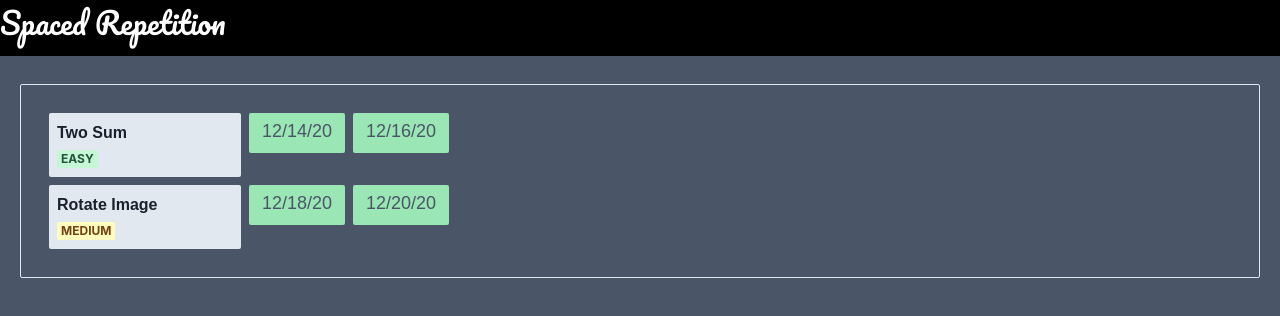
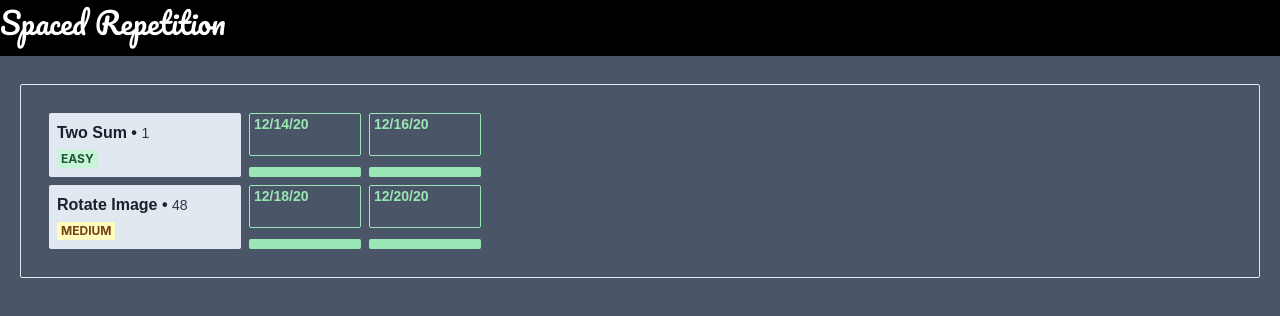
Before and after one commit to tpooch21/spaced-rep, a React (Create React App) app in the folder client/: page / in a window 1280 px wide. Shown: the top 316 px of the page. Built offline with nearby package versions, Linux system fonts and the light colour scheme; a web font is replaced by a local one.

Commit message:
Abstract Inidividual date layout into DateItem components

```diff
--- /dev/null
+++ b/client/src/components/ProblemGroup/DateItem.js
@@ -0,0 +1,29 @@
+import { Flex, Spacer, Box, Text } from "@chakra-ui/react";
+
+const DateItem = ({ date, status }) => (
+  <Flex direction="column" align="center" h={16} ml={2}>
+    <Box
+      flex="4"
+      w={28}
+      borderWidth="1px"
+      borderRadius="sm"
+      borderColor="green.200"
+      pl={1}
+    >
+      <Text
+        flex="4"
+        color="green.200"
+        fontFamily="main"
+        fontSize="sm"
+        align="left"
+        fontWeight="bold"
+      >
+        {date}
+      </Text>
+    </Box>
+    <Spacer />
+    <Box flex="1" bg="green.200" w={28} borderRadius="sm"></Box>
+  </Flex>
+);
+
+export default DateItem;
--- a/client/src/components/ProblemGroup/ProblemGroup.js
+++ b/client/src/components/ProblemGroup/ProblemGroup.js
@@ -1,37 +1,19 @@
 // Components
 import ProblemInfo from "./ProblemInfo";
+import DateItem from "./DateItem";
 
 // Styles
-import { Flex, Box, Text } from "@chakra-ui/react";
+import { Flex } from "@chakra-ui/react";
 
 const ProblemGroup = ({ problem }) => {
-  const { name, dates, difficulty, url } = problem;
+  const { name, dates, difficulty, url, id } = problem;
 
   return (
     <Flex h={16} spacing={6} m={2} align="flex-start">
-      <ProblemInfo name={name} difficulty={difficulty} url={url} />
-      {dates.map(([date, status]) => {
-        return (
-          <Box
-            h={10}
-            w={24}
-            ml={2}
-            bg="green.200"
-            key={date}
-            align="center"
-            borderRadius="sm"
-          >
-            <Text
-              color="gray.600"
-              fontFamily="main"
-              fontSize="lg"
-              lineHeight="taller"
-            >
-              {date}
-            </Text>
-          </Box>
-        );
-      })}
+      <ProblemInfo name={name} difficulty={difficulty} url={url} id={id} />
+      {dates.map(([date, status]) => (
+        <DateItem date={date} status={status} />
+      ))}
     </Flex>
   );
 };
--- a/client/src/components/ProblemGroup/ProblemInfo.js
+++ b/client/src/components/ProblemGroup/ProblemInfo.js
@@ -6,11 +6,14 @@ const difficultyColors = {
   Hard: "red",
 };
 
-const ProblemInfo = ({ name, difficulty, url }) => (
+const ProblemInfo = ({ name, difficulty, url, id }) => (
   <Link href={url} isExternal>
     <Box w={48} h={16} p={2} borderRadius="sm" bg="gray.200">
       <Text fontFamily="main" fontWeight="bold">
-        {name}
+        {name} &bull;{" "}
+        <Text color="gray.700" as="span" fontSize="sm" fontWeight="normal">
+          {id}
+        </Text>
       </Text>
       <Badge colorScheme={`${difficultyColors[difficulty]}`}>
         {difficulty}
--- a/client/src/containers/ProblemsContainer/ProblemsContainer.js
+++ b/client/src/containers/ProblemsContainer/ProblemsContainer.js
@@ -18,6 +18,7 @@ const dummy = [
     ],
     difficulty: "Easy",
     url: "https://leetcode.com/problems/two-sum/",
+    id: 1,
   },
   {
     name: "Rotate Image",
@@ -27,6 +28,7 @@ const dummy = [
     ],
     difficulty: "Medium",
     url: "https://leetcode.com/problems/rotate-image/",
+    id: 48,
   },
 ];
 
```
Also changed, not shown: 1 other file (tests, documents, lock files or other folders).
